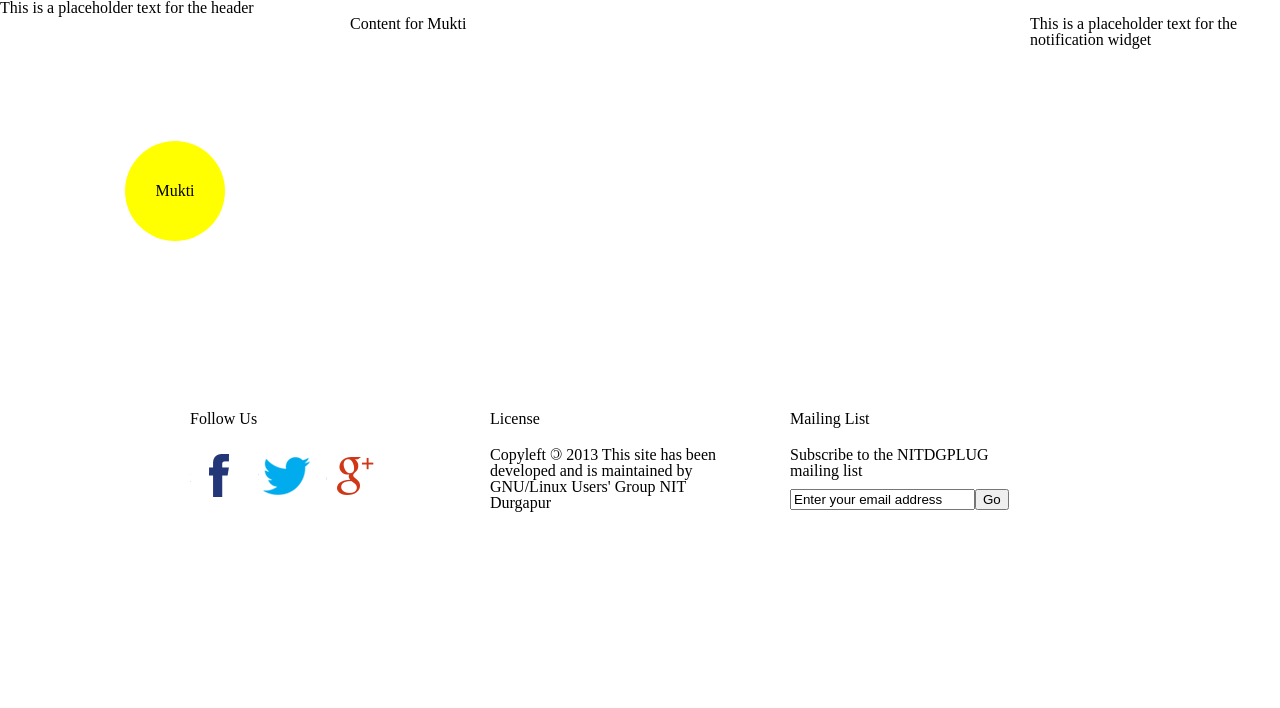
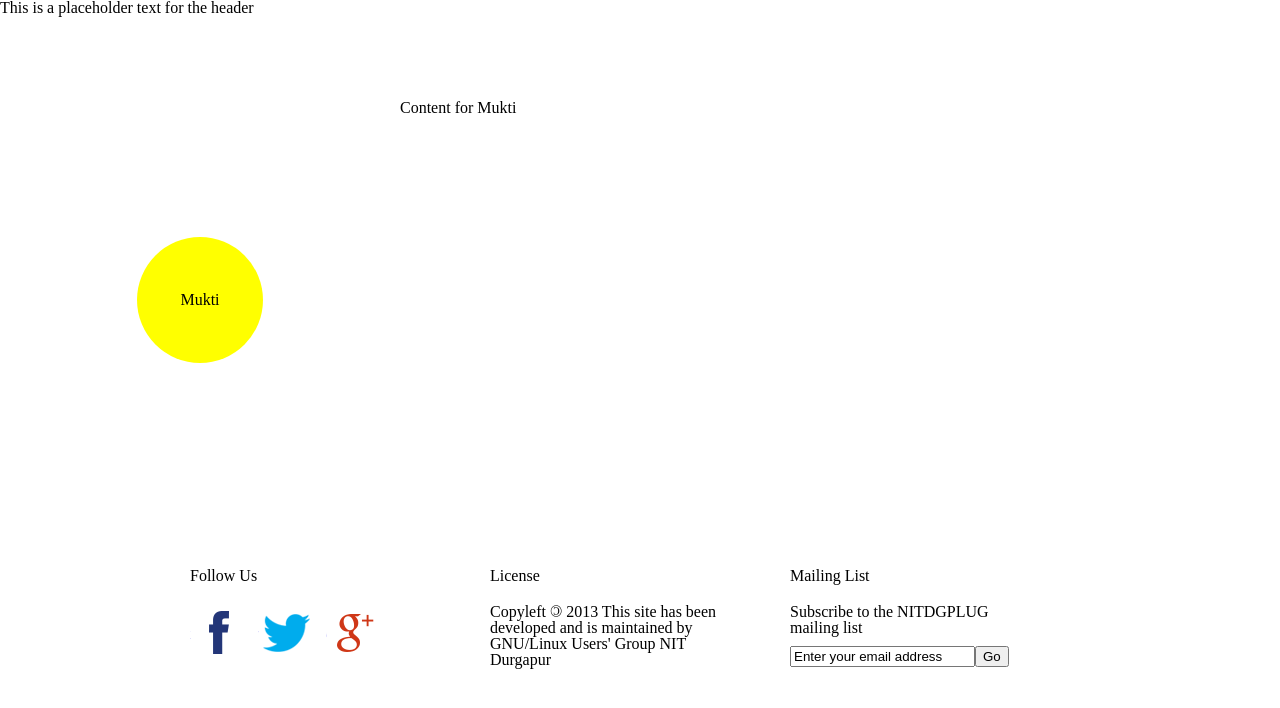
Before and after one commit to jazneetbhatti/mukti, a PHP site: page / in a window 1280 px wide. Shown: the top 708 px of the page. Run offline with PHP 8.4, Linux system fonts and the light colour scheme.

Commit message:
Resized the menu, content section and footer. Also temporarily removed the notification widget section, which will be implemented later.

```diff
--- a/index.html
+++ b/index.html
@@ -28,10 +28,12 @@
 				</ul>
 			</div>
 
+		<!-- The notification widget to be implemented later -->
+		<!--
 			<div id="right-notification-widget" class="wrapper-column">
-				<!-- Ajax powered endless scroll notification widget -->
 				<p>This is a placeholder text for the notification widget</p>
 			</div>
+		-->
 		</div>
 
 		<div id="footer">
--- a/scripts/script.js
+++ b/scripts/script.js
@@ -12,8 +12,8 @@ $(document).ready(function() {
   	console.log("applyCircleMenu");
   	$('.nav-menu-list').circleMenu({
 		    trigger: 'hover',
-		    item_diameter: 100,
-		    circle_radius: 125,
+		    item_diameter: 126,
+		    circle_radius: 126,
 		    direction: 'full',
 		    delay: 2000
 	    });
--- a/stylesheets/layout.css
+++ b/stylesheets/layout.css
@@ -12,9 +12,13 @@ html, body, #container{
 												 the layout from being broken on browser resizing */
 }
 
+#header {
+	height: 100px;
+}
+
 #wrapper {
-	padding-left: 350px;
-	padding-right: 250px;
+	padding-left: 400px;
+	padding-right: 50px;    /* Should be reset back to 250px when the notification widget is implemented */
 	overflow: hidden;						/* Needed to make menu take full height of its children, as
 																 the floating elements cause its height to reduce to 0 */
 }
@@ -25,14 +29,15 @@ html, body, #container{
 }
 
 #content {
+	height: 455px;
 	width: 100%;
 }
 
 #nav-menu {
-	width: 350px;
+	width: 400px;
 	margin-left: -100%;
-	right: 350px;
-	height: 350px;
+	right: 400px;
+	height: 400px;
 }
 
 #right-notification-widget {
@@ -42,8 +47,8 @@ html, body, #container{
 
 #footer {
 	clear: both;							/* Needed to prevent footer from floating as well */
-	padding: 45px 0 45px;
-	height: 150px;
+	padding: 13px 0 13px;
+	height: 100px;
 }
 
 * html #nav-menu {					/* This is a hack for IE6, just remember that the offset is the
@@ -59,8 +64,8 @@ html, body, #container{
 
 .nav-menu-list li{
 	background-color: yellow;
-	margin-left: -50px;
-	margin-top: -50px;
+	margin-left: -63px;				/* Magnitude should be equal to radius of node */
+	margin-top: -63px;
 	cursor: pointer;
 }
 
```
